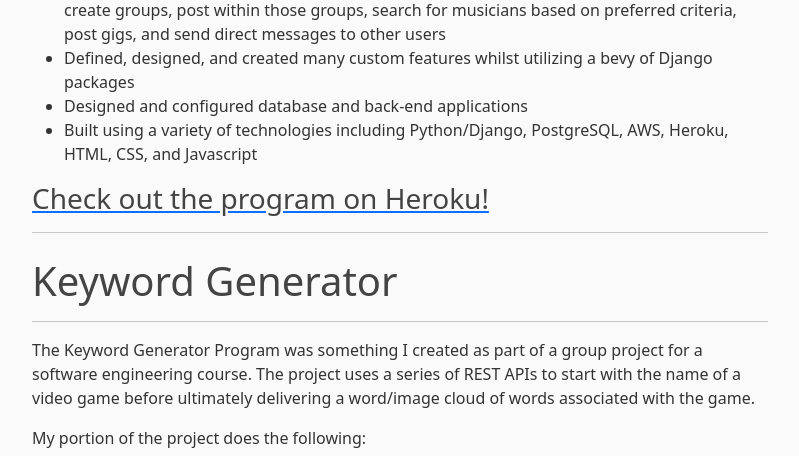
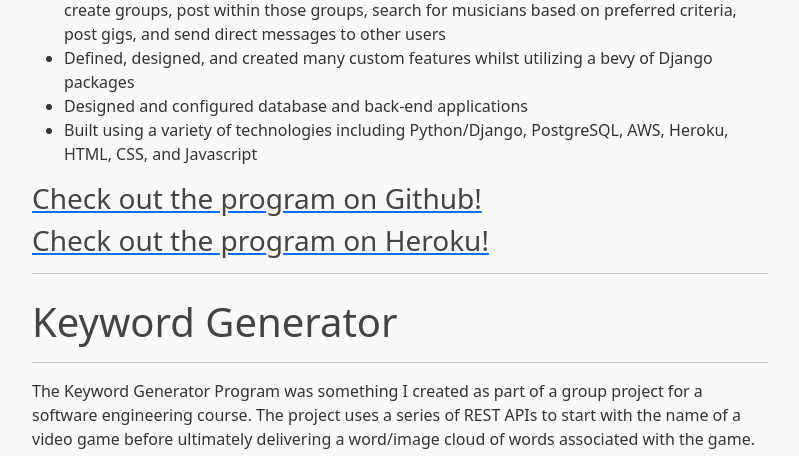
Before and after one commit to hurstdon1/personalWebsite, a Flask app: page /projects in a window 1280 px wide. Shown: the part 323-779 px from the top of the page, without its empty margins (50-849 px from the left). Run offline with Flask 2, Linux system fonts and the light colour scheme; some libraries are stand-ins or nearby versions.

Commit message:
Updating personal website to make local changes

```diff
--- a/templates/projects.html
+++ b/templates/projects.html
@@ -23,6 +23,7 @@
 	</ul>
 </div>
 
+<a href="https://github.com/hurstdon1/jamSessionPublic"><h3>Check out the program on Github!</h3></a>
 <a href="https://jamsession1991.herokuapp.com/"><h3>Check out the program on Heroku!</h3></a>
 </div>
 <hr></hr>
```
